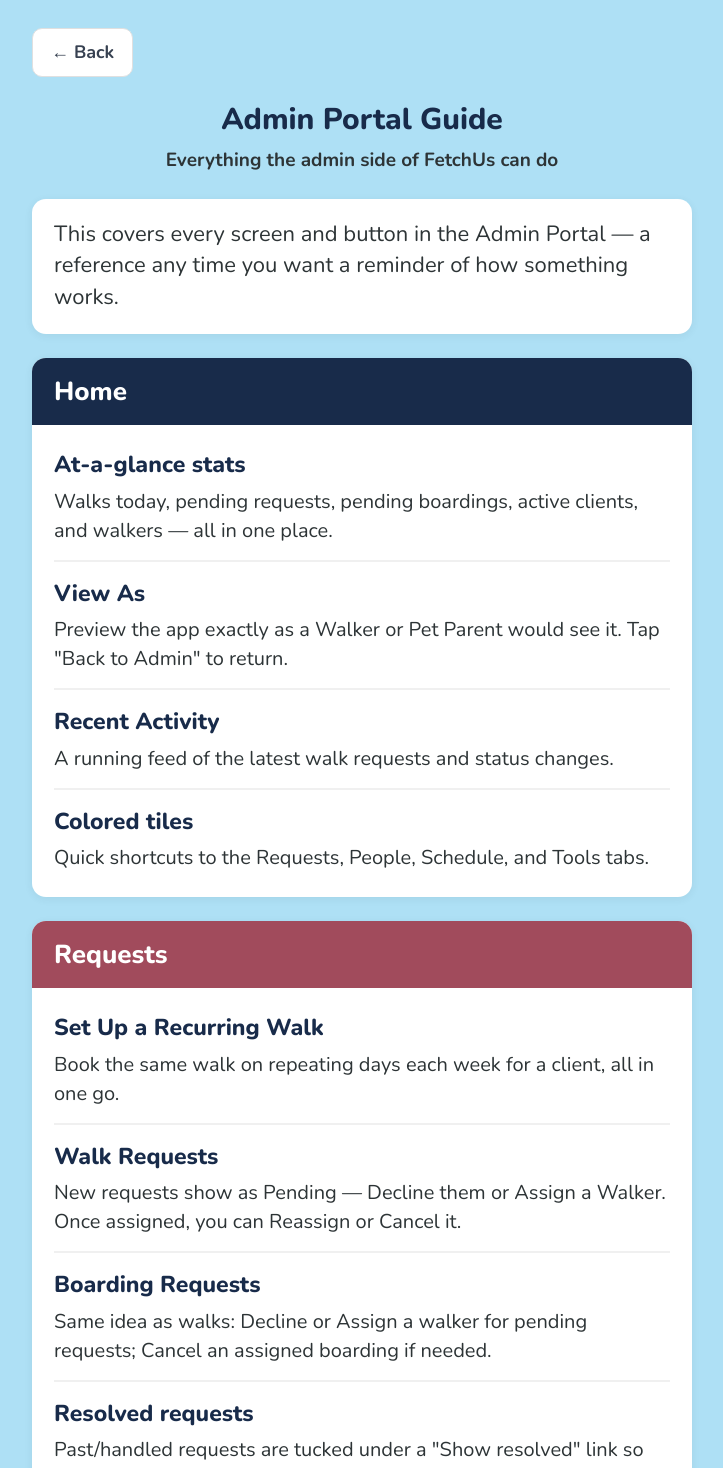
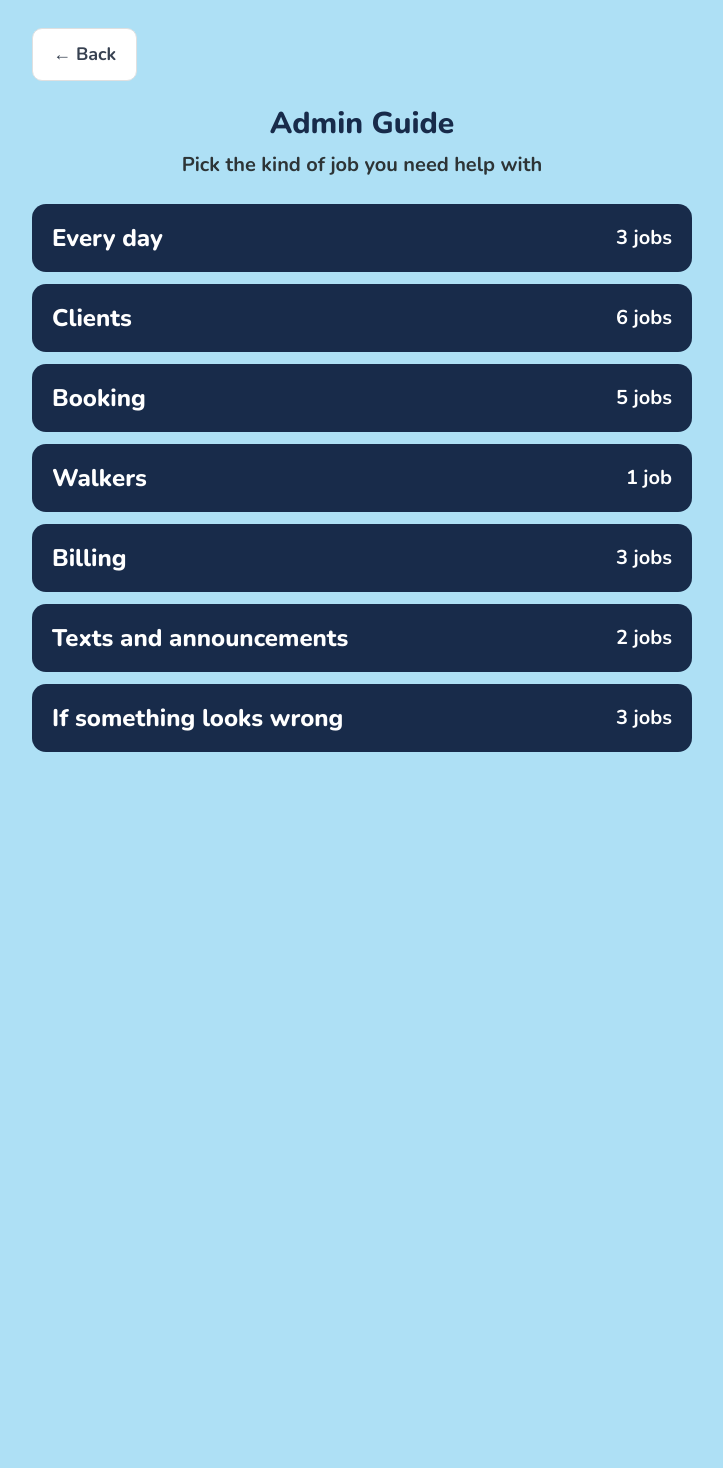
Before and after one commit to Weej-cyber/FetchUsApp, a React (Vite) app: page /help/admin in a window 1280 px wide. Shown: the top 1468 px of the page, without its empty margins (278-1001 px from the left). After the commit the page ends 824 px from the top, so only its background shows below. Built offline with nearby package versions, Linux system fonts and the light colour scheme.

Commit message:
Rewrite Admin guide around the jobs Nancy does: seven topic buttons, jobs open on tap

```diff
--- a/src/components/help/HelpAdmin.jsx
+++ b/src/components/help/HelpAdmin.jsx
@@ -1,76 +1,337 @@
+import { useState } from 'react'
 import { useNavigate } from 'react-router-dom'
 import { COLORS as C } from '../../theme'
 
-function Section({ color, title, items }) {
+// Task-based guide for the Admin side. Every button name below was checked
+// against the real Admin screens. Groups open one at a time and each task
+// opens on tap, so nobody has to scroll a long page.
+const GROUPS = [
+  {
+    id: 'daily',
+    title: 'Every day',
+    tasks: [
+      {
+        title: 'See what needs my attention',
+        steps: [
+          'Open the Admin app. You start on Home.',
+          'Look at the cards. Pending Requests and Pending Boardings are new requests waiting for you.',
+          'Tap a card to see those requests.',
+          'Tap Walks Today to see today\'s walks.',
+        ],
+        note: 'Recent Activity, lower on Home, lists what just happened.',
+      },
+      {
+        title: 'Answer a new walk or boarding request',
+        steps: [
+          'Tap Requests at the bottom.',
+          'Find the request marked Pending.',
+          'To say no, tap Decline.',
+          'To say yes, tap Edit, choose the walker under Walker, then tap Save Changes.',
+        ],
+        note: 'Saving with a walker picked assigns it. The client and the walker are told automatically. Clients get a text only if they have agreed to texts.',
+      },
+      {
+        title: 'Close out a walk that never got finished',
+        steps: [
+          'Tap Tools at the bottom, then find Reconciliation.',
+          'Choose a Start Date and an End Date.',
+          'Tap Run Reconciliation.',
+          'Each walk or boarding listed was never closed out. Tap Edit on it.',
+          'Change Status to Completed (or Cancelled if it never happened), then tap Save Changes.',
+        ],
+        note: 'Run this before you make invoices so nothing slips through.',
+      },
+    ],
+  },
+  {
+    id: 'clients',
+    title: 'Clients',
+    tasks: [
+      {
+        title: 'Add a new pet parent',
+        steps: [
+          'Tap People at the bottom, then tap + Add Pet Parent.',
+          'Type their name and email. Add their phone and address if you have them.',
+          'Leave the text box checked if they agreed to text updates. Uncheck it if they did not.',
+          'Tap Review & Create.',
+          'Check that the email is spelled right, then tap Yes, Create This Client.',
+        ],
+        note: 'Their account is ready right away and their sign-in email is sent automatically. There is nothing for you to send.',
+      },
+      {
+        title: 'Fix a client\'s information',
+        steps: [
+          'Tap People, find the client, and tap View.',
+          'Tap Edit Client Profile.',
+          'Change what needs changing: Name, Phone, Address, Access Notes, or Login Email.',
+          'Tap Save.',
+          'If you changed the Login Email, a box shows the new address. Check it, then tap Yes, Save Changes.',
+        ],
+        note: 'The login email is how they sign in, so make sure it is spelled exactly right.',
+      },
+      {
+        title: 'Add or change a second contact',
+        steps: [
+          'Tap People, find the client, and tap View.',
+          'Tap Edit Client Profile and go down to Second Contact.',
+          'Fill in the Name, Phone, and Email (the email is optional).',
+          'Check the box only if that person agreed to texts.',
+          'Tap Save.',
+        ],
+      },
+      {
+        title: 'Add or remove a client\'s dog',
+        steps: [
+          'Tap People, find the client, and tap View.',
+          'Tap Edit Client Profile and go down to the dogs.',
+          'To add a dog, tap + Add Dog and fill in the details. To take one off, tap Remove Dog (tap Undo if you change your mind).',
+          'Tap Save.',
+        ],
+      },
+      {
+        title: 'Find a client, dog, or walk',
+        steps: [
+          'Tap Home at the bottom.',
+          'Tap the search bar at the top: "Search by dog, client, or date..."',
+          'Type a dog name, a client name, or a date.',
+        ],
+      },
+      {
+        title: 'Remove a client or walker, or bring them back',
+        steps: [
+          'Tap People and find the person.',
+          'Tap Delete next to their name and confirm. Their account is turned off, not erased.',
+          'To bring someone back, tap View Deactivated at the top of People, then tap Reactivate next to their name.',
+        ],
+        note: 'Delete never erases anyone. Their history stays, and you can reactivate them any time.',
+      },
+    ],
+  },
+  {
+    id: 'booking',
+    title: 'Booking',
+    tasks: [
+      {
+        title: 'Book a walk for a client',
+        steps: [
+          'Tap Schedule at the bottom, then tap + Add Walk.',
+          'Choose the Client, then the Dog.',
+          'Choose the Service Type, the Date, and the Time Slot.',
+          'Pick a walker under Assign Walker, or leave it Unassigned.',
+          'Tap Add Walk.',
+        ],
+      },
+      {
+        title: 'Set up a repeating walk',
+        steps: [
+          'Tap Requests at the bottom and find Recurring Walks.',
+          'Tap Set Up Recurring Walk.',
+          'Choose the Client and Dog, the Service Type, and the Days of the Week.',
+          'Choose the Time, the Start Date, and the Number of Weeks.',
+          'Pick a walker under Assign Walker, then tap Confirm.',
+        ],
+      },
+      {
+        title: 'Change a walk or switch the walker',
+        steps: [
+          'Find the walk under Requests, or under Schedule.',
+          'Tap Edit.',
+          'Change the Walker, Date, Time Slot, or whatever needs changing.',
+          'Tap Save Changes.',
+        ],
+      },
+      {
+        title: 'Cancel a walk or boarding',
+        steps: [
+          'Find it under Requests, or under Schedule.',
+          'Tap Cancel and confirm.',
+        ],
+        note: 'It leaves the schedule but stays on record. Nothing is erased.',
+      },
+      {
+        title: 'Book a walk from a client\'s page',
+        steps: [
+          'Tap People, find the client, and tap View.',
+          'Tap Book a Walk for (their name) at the top.',
+          'Fill in the form and confirm.',
+        ],
+      },
+    ],
+  },
+  {
+    id: 'walkers',
+    title: 'Walkers',
+    tasks: [
+      {
+        title: 'Add a new walker',
+        steps: [
+          'Tap People at the bottom, then tap + Add Walker.',
+          'Type their name, email, and phone.',
+          'Tap Send Magic Link.',
+          'The walker gets a link by email. When they tap it and sign in, their account is set up.',
+        ],
+        note: 'Walkers set up their own account from that link. That is different from adding a pet parent.',
+      },
+    ],
+  },
+  {
+    id: 'billing',
+    title: 'Billing',
+    tasks: [
+      {
+        title: 'Make an invoice',
+        steps: [
+          'Tap Tools at the bottom and find Invoices.',
+          'Choose the client and a start and end date, then tap Load Walks & Boardings.',
+          'Type a price for each line. Tap + Add Custom Line Item for anything extra.',
+          'Tap Preview PDF to look it over. Nothing is saved yet.',
+          'When it is right, tap Finalize Invoice. This gives it a real invoice number and saves it.',
+        ],
+        note: 'Past invoices are listed below, each with a button to download it again.',
+      },
+      {
+        title: 'Find walks that never got closed out',
+        steps: [
+          'Tap Tools and find Reconciliation.',
+          'Choose the dates and tap Run Reconciliation.',
+          'Fix each item with Edit, as described under "Every day."',
+        ],
+      },
+      {
+        title: 'Make a report for one client',
+        steps: [
+          'Tap Tools and find Client Report.',
+          'Choose the client and the dates, then tap Run Report.',
+          'Use the export button that appears with the results.',
+        ],
+      },
+    ],
+  },
+  {
+    id: 'texts',
+    title: 'Texts and announcements',
+    tasks: [
+      {
+        title: 'Check that clients are getting texts',
+        steps: [
+          'Tap Tools and find Text Messages.',
+          'The top line shows how many texts went out this past week.',
+          'Needs attention lists any client whose text did not go out, and why.',
+          'Tap Sent or All to see the full list. Tap Show more to see more.',
+        ],
+      },
+      {
+        title: 'Send an announcement to every client',
+        steps: [
+          'Tap Tools and find the message box.',
+          'Type your message.',
+          'Tap Send to All Clients.',
+        ],
+        note: 'Use it for weather closures or schedule changes. It goes to every client who has agreed to texts.',
+      },
+    ],
+  },
+  {
+    id: 'wrong',
+    title: 'If something looks wrong',
+    tasks: [
+      {
+        title: 'A client says they are not getting texts',
+        steps: [
+          'Tap Tools, then Text Messages, then Needs attention.',
+          'Find the client. The line tells you why.',
+          'If it says the client has not agreed to texts, ask them to turn on text updates in the Profile tab of their own account, or ask Clarence.',
+          'If it says there is no phone number, tap People, find the client, tap View, tap Edit Client Profile, add the phone number, and tap Save.',
+        ],
+      },
+      {
+        title: 'A client cannot sign in',
+        steps: [
+          'Tap People, find the client, and tap View.',
+          'Check the Login email shown there. It must be exactly the email they type in.',
+          'If it is wrong, tap Edit Client Profile, fix the Login Email, and tap Save. Confirm the new address when asked.',
+          'Tell them to enter their email on the sign-in page and tap the link that arrives.',
+        ],
+      },
+      {
+        title: 'A walk is stuck on "In Progress"',
+        steps: [
+          'The walker did not tap Complete Walk. The client does not get the finished text until they do.',
+          'Ask the walker to tap Complete Walk in their app.',
+          'If that cannot be done, tap Tools, Reconciliation, run it, and tap Edit on the walk.',
+          'Change Status to Completed and tap Save Changes.',
+        ],
+      },
+    ],
+  },
+]
+
+function Task({ task, open, onToggle }) {
   return (
-    <div style={{ background: 'white', borderRadius: 14, overflow: 'hidden', boxShadow: '0 2px 8px rgba(45,52,54,0.07)', marginBottom: 24 }}>
-      <div style={{ background: color, color: 'white', fontWeight: 800, fontSize: 26, padding: '14px 22px' }}>{title}</div>
-      <div style={{ padding: '8px 22px 10px' }}>
-        {items.map((item, i) => (
-          <div key={i} style={{ padding: '15px 0', borderBottom: i < items.length - 1 ? '2px solid #F0F0F0' : 'none' }}>
-            <div style={{ fontSize: 23, fontWeight: 800, color: '#182B4A', marginBottom: 4 }}>{item.name}</div>
-            <div style={{ fontSize: 20, color: '#2D3436', lineHeight: 1.45 }}>{item.desc}</div>
-          </div>
-        ))}
-      </div>
+    <div style={{ background: 'white', borderRadius: 14, boxShadow: '0 2px 8px rgba(45,52,54,0.07)', marginBottom: 12, overflow: 'hidden' }}>
+      <button
+        onClick={onToggle}
+        aria-expanded={open}
+        style={{ width: '100%', minHeight: 56, background: 'white', border: 'none', padding: '14px 18px', textAlign: 'left', fontFamily: 'inherit', fontSize: 22, fontWeight: 800, color: C.indigo, cursor: 'pointer', display: 'flex', justifyContent: 'space-between', alignItems: 'center', gap: 12 }}
+      >
+        <span>{task.title}</span>
+        <span style={{ fontSize: 26 }}>{open ? '−' : '+'}</span>
+      </button>
+      {open && (
+        <div style={{ padding: '0 18px 18px' }}>
+          <ol style={{ margin: 0, paddingLeft: 30 }}>
+            {task.steps.map((s, i) => (
+              <li key={i} style={{ fontSize: 20, lineHeight: 1.5, color: C.charcoal, marginBottom: 10 }}>{s}</li>
+            ))}
+          </ol>
+          {task.note && (
+            <div style={{ background: C.greenBg, color: C.green, borderRadius: 10, padding: '12px 14px', fontSize: 20, lineHeight: 1.45, fontWeight: 700, marginTop: 6 }}>
+              Good to know: {task.note}
+            </div>
+          )}
+        </div>
+      )}
     </div>
   )
 }
 
 export default function HelpAdmin() {
   const navigate = useNavigate()
+  const [groupId, setGroupId] = useState(null)
+  const [openTask, setOpenTask] = useState(null)
+  const group = GROUPS.find(g => g.id === groupId)
+
+  const backBtn = { background: 'white', border: '1.5px solid #E0E0E0', borderRadius: 10, padding: '12px 20px', minHeight: 48, fontSize: 18, fontWeight: 700, color: C.muted, cursor: 'pointer', marginBottom: 20, fontFamily: 'inherit' }
+
   return (
     <div style={{ maxWidth: 700, margin: '0 auto', padding: '28px 20px 60px', fontFamily: 'Nunito, sans-serif' }}>
-      <button onClick={() => navigate(-1)} style={{ background: 'white', border: '1.5px solid #E0E0E0', borderRadius: 10, padding: '10px 18px', fontSize: 18, fontWeight: 700, color: C.muted, cursor: 'pointer', marginBottom: 20 }}>
-        ← Back
-      </button>
+      {group ? (
+        <button onClick={() => { setGroupId(null); setOpenTask(null) }} style={backBtn}>← All topics</button>
+      ) : (
+        <button onClick={() => navigate(-1)} style={backBtn}>← Back</button>
+      )}
 
       <div style={{ textAlign: 'center', marginBottom: 24 }}>
-        <div style={{ fontSize: 30, fontWeight: 800, color: '#182B4A', marginBottom: 4 }}>Admin Portal Guide</div>
-        <div style={{ fontSize: 19, fontWeight: 700, color: '#2D3436' }}>Everything the admin side of FetchUs can do</div>
+        <div style={{ fontSize: 30, fontWeight: 800, color: C.indigo, marginBottom: 4 }}>{group ? group.title : 'Admin Guide'}</div>
+        <div style={{ fontSize: 20, fontWeight: 700, color: C.charcoal }}>{group ? 'Tap a job to see the steps' : 'Pick the kind of job you need help with'}</div>
       </div>
 
-      <div style={{ background: 'white', borderRadius: 14, padding: '20px 22px', boxShadow: '0 2px 8px rgba(45,52,54,0.07)', marginBottom: 24, fontSize: 22, lineHeight: 1.45 }}>
-        This covers every screen and button in the Admin Portal — a reference any time you want a reminder of how something works.
-      </div>
-
-      <Section color="#182B4A" title="Home" items={[
-        { name: 'At-a-glance stats', desc: 'Walks today, pending requests, pending boardings, active clients, and walkers — all in one place.' },
-        { name: 'View As', desc: 'Preview the app exactly as a Walker or Pet Parent would see it. Tap "Back to Admin" to return.' },
-        { name: 'Recent Activity', desc: 'A running feed of the latest walk requests and status changes.' },
-        { name: 'Colored tiles', desc: 'Quick shortcuts to the Requests, People, Schedule, and Tools tabs.' },
-      ]} />
-
-      <Section color="#A14B5C" title="Requests" items={[
-        { name: 'Set Up a Recurring Walk', desc: 'Book the same walk on repeating days each week for a client, all in one go.' },
-        { name: 'Walk Requests', desc: 'New requests show as Pending — Decline them or Assign a Walker. Once assigned, you can Reassign or Cancel it.' },
-        { name: 'Boarding Requests', desc: 'Same idea as walks: Decline or Assign a walker for pending requests; Cancel an assigned boarding if needed.' },
-        { name: 'Resolved requests', desc: 'Past/handled requests are tucked under a "Show resolved" link so the active list stays short and clear.' },
-      ]} />
-
-      <Section color="#3F7A52" title="People" items={[
-        { name: 'Client & Walker list', desc: 'See everyone using FetchUs at a glance.' },
-        { name: '+ Add Walker', desc: 'Sends a walker an invite link so they can set up their own account.' },
-        { name: '+ Add Pet Parent', desc: "Creates a client's account immediately — no waiting on them to register. Double-check the email, confirm, and their sign-in email is sent automatically." },
-        { name: 'View a client', desc: 'Opens their profile, dogs, and walk/boarding history. Tap "Edit Client Profile" to change their details, second contact, and dogs in one form, including adding or removing a dog. Removing a dog cancels its upcoming walks, boardings, and recurring walks. You can also book a walk for them right from this screen.' },
-        { name: 'Deactivate / Reactivate', desc: "Move someone who's no longer active out of the main list. Fully reversible any time." },
-      ]} />
-
-      <Section color="#A8552F" title="Schedule" items={[
-        { name: 'Upcoming walks', desc: 'Every walk on the calendar, soonest first.' },
-        { name: '+ Add Walk', desc: 'Book a walk directly: pick the client, their dog, a walker (or leave it unassigned for now), then the date and time.' },
-        { name: 'Cancel', desc: 'Removes a walk from the active schedule while keeping the record on file — nothing is ever truly deleted.' },
-      ]} />
-
-      <Section color={C.muted} title="Tools" items={[
-        { name: 'Invoices', desc: 'Pick a client and date range to pull in walks/boardings, fill in prices, Preview before anything saves, then Finalize to lock in a real invoice number and download the PDF.' },
-        { name: 'Client Report', desc: 'Pick a client and date range to generate a PDF summary of their activity.' },
-        { name: 'Broadcast Message', desc: 'Send one message to every active client at once — useful for weather closures or announcements.' },
-      ]} />
-
-      <div style={{ textAlign: 'center', fontSize: 19, fontWeight: 700, color: '#2D3436', marginTop: 8 }}>
-        Questions about anything here? Just ask Nancy.
-      </div>
+      {group ? (
+        group.tasks.map((t, i) => (
+          <Task key={t.title} task={t} open={openTask === i} onToggle={() => setOpenTask(openTask === i ? null : i)} />
+        ))
+      ) : (
+        GROUPS.map(g => (
+          <button
+            key={g.id}
+            onClick={() => setGroupId(g.id)}
+            style={{ width: '100%', minHeight: 64, background: C.indigo, color: 'white', border: 'none', borderRadius: 14, padding: '16px 20px', marginBottom: 12, textAlign: 'left', fontFamily: 'inherit', fontSize: 24, fontWeight: 800, cursor: 'pointer', display: 'flex', justifyContent: 'space-between', alignItems: 'center', gap: 12 }}
+          >
+            <span>{g.title}</span>
+            <span style={{ fontSize: 20, fontWeight: 700 }}>{g.tasks.length} {g.tasks.length === 1 ? 'job' : 'jobs'}</span>
+          </button>
+        ))
+      )}
     </div>
   )
 }
```
